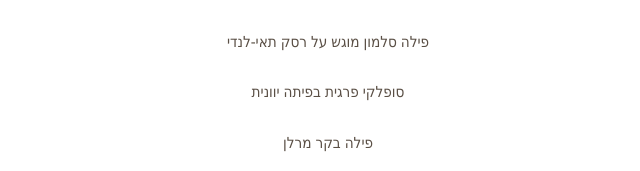
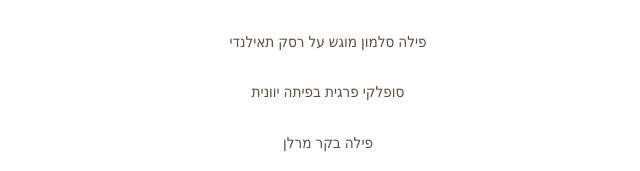
Before and after one commit to Mawayer/Wedding-Menu, a plain HTML site: page index.html in a window 1280 px wide. Shown: the part 478-649 px from the top of the page, 312-952 px from the left. Drawn offline with Linux system fonts and the light colour scheme.

Commit message:
Update index.html

```diff
--- a/index.html
+++ b/index.html
@@ -751,7 +751,7 @@
         <p class="menu-text">ראשונות – טאקוס סינטה וסביצ'ה פרואני</p>
 
         <h2>עיקריות</h2>
-        <p class="menu-text">פילה סלמון מוגש על רסק תאי-לנדי</p>
+        <p class="menu-text">פילה סלמון מוגש על רסק תאילנדי</p>
         <p class="menu-text">סופלקי פרגית בפיתה יוונית</p>
         <p class="menu-text">פילה בקר מרלן</p>
         <p class="menu-text">קובה סלק לטבעונים שבינינו</p>
@@ -804,4 +804,5 @@
         });
     </script>
 </body>
+
 </html>
```
